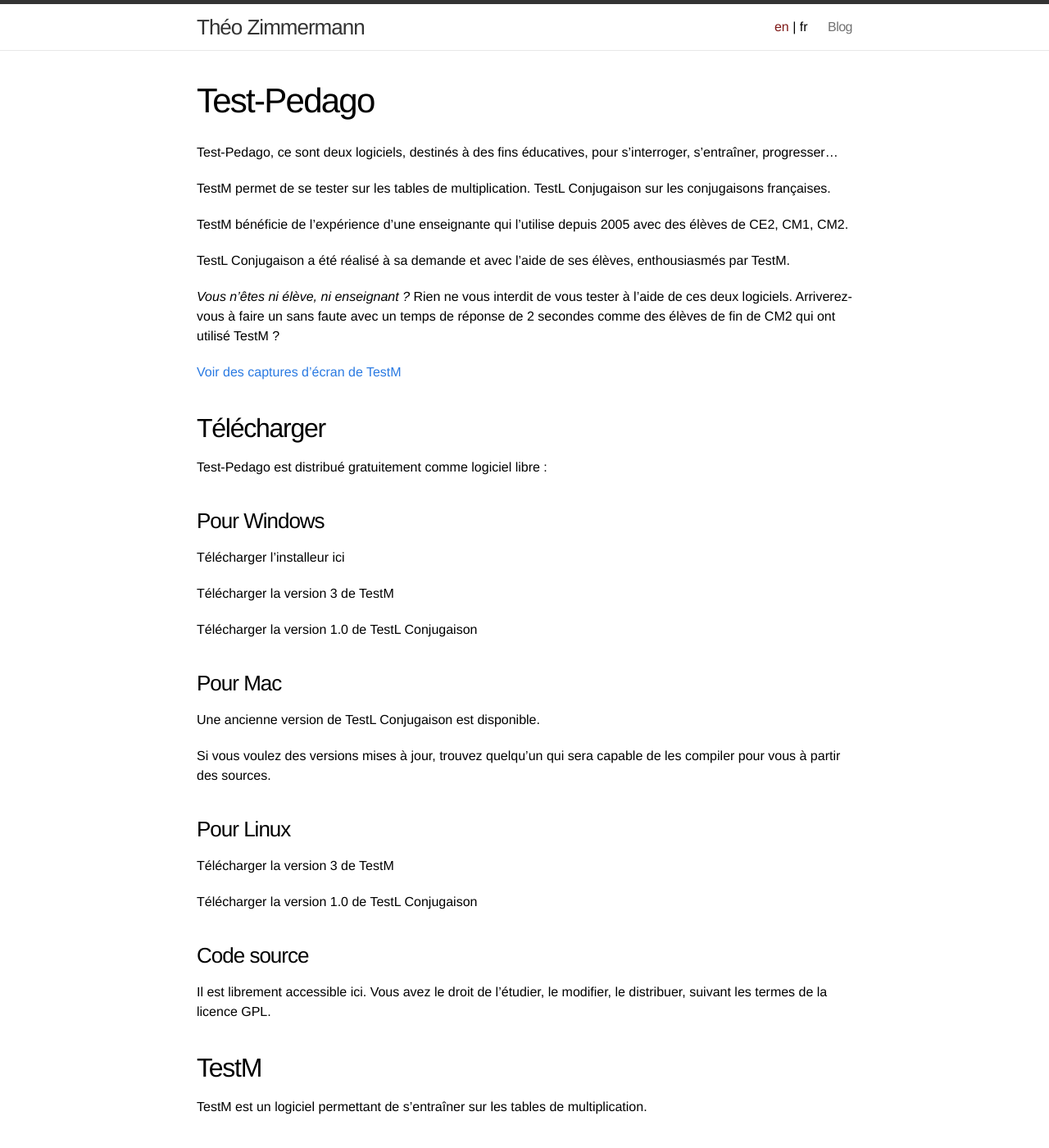
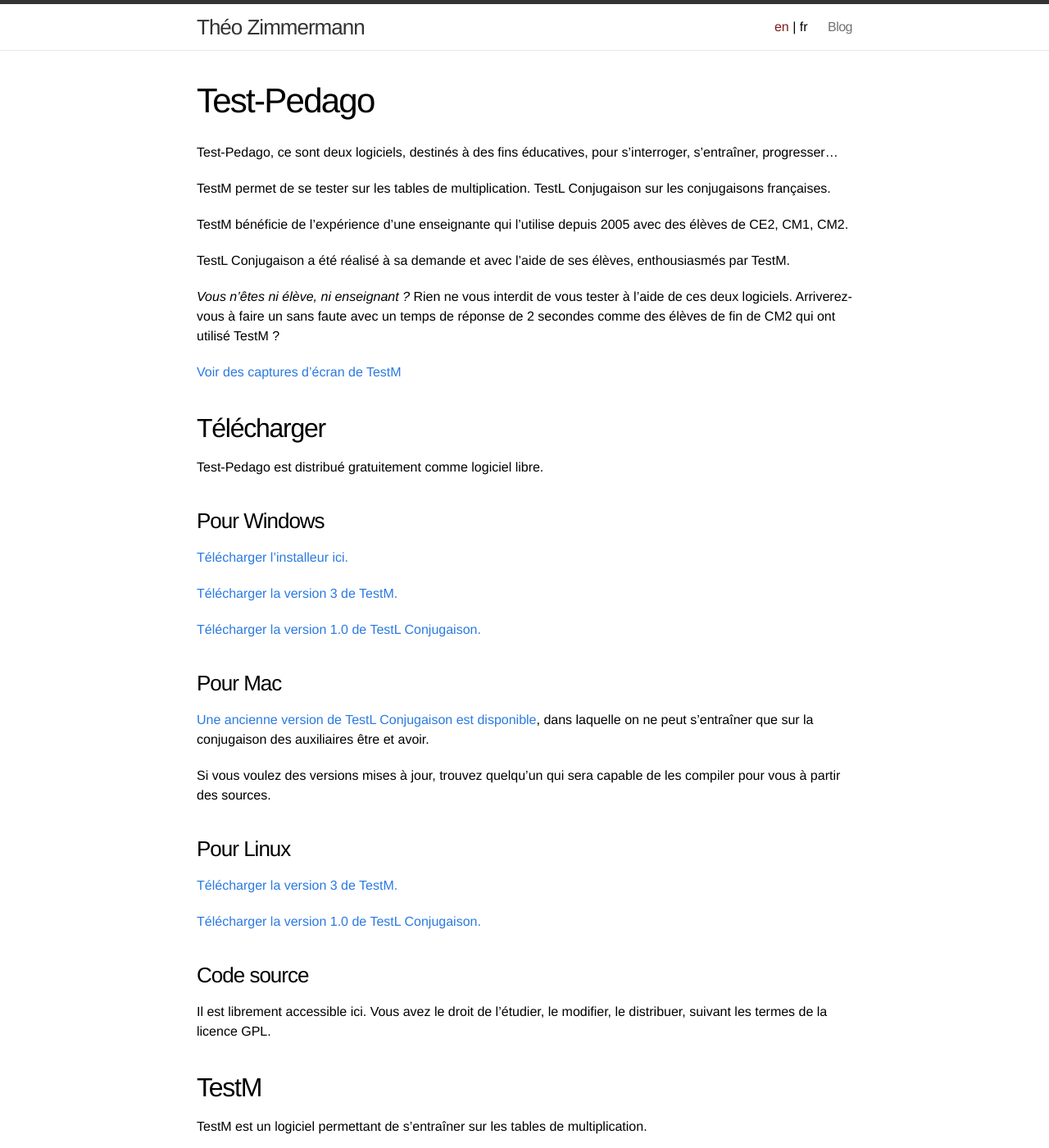
Before and after one commit to Zimmi48/zimmi48.github.io, a Jekyll site: the page built from test-pedago/index.md, in a window 1280 px wide and 1400 px high. Shown: the whole window at 82% size. Built offline with Jekyll 4.4.1, drawn with Linux system fonts in a browser that asks for light colours.

Commit message:
add links to downloads

```diff
--- a/test-pedago/index.md
+++ b/test-pedago/index.md
@@ -27,28 +27,35 @@ comme des élèves de fin de CM2 qui ont utilisé TestM ?
 Télécharger
 -----------
 
-Test-Pedago est distribué gratuitement comme logiciel libre :
+Test-Pedago est distribué gratuitement comme logiciel libre.
 
 ###Pour Windows
 
-Télécharger l'installeur ici
+[Télécharger l'installeur ici.](telechargement/windows/Test-Pedago.exe)
 
-Télécharger la version 3 de TestM
+[Télécharger la version 3
+de TestM.](telechargement/windows/TestM-3.exe)
 
-Télécharger la version 1.0 de TestL Conjugaison
+[Télécharger la version 1.0
+de TestL Conjugaison.](telechargement/windows/TestL-1.zip)
 
 ###Pour Mac
 
-Une ancienne version de TestL Conjugaison est disponible.
+[Une ancienne version de TestL Conjugaison
+est disponible](telechargement/mac/TestL.zip),
+dans laquelle on ne peut s'entraîner que sur la conjugaison
+des auxiliaires être et avoir.
 
 Si vous voulez des versions mises à jour, trouvez quelqu'un
 qui sera capable de les compiler pour vous à partir des sources.
 
 ###Pour Linux
 
-Télécharger la version 3 de TestM
+[Télécharger la version 3
+de TestM.](telechargement/linux/TestM-3.zip)
 
-Télécharger la version 1.0 de TestL Conjugaison
+[Télécharger la version 1.0
+de TestL Conjugaison.](telechargement/linux/TestL-1.zip)
 
 ###Code source
 
```
Also changed, not shown: 6 other files.
